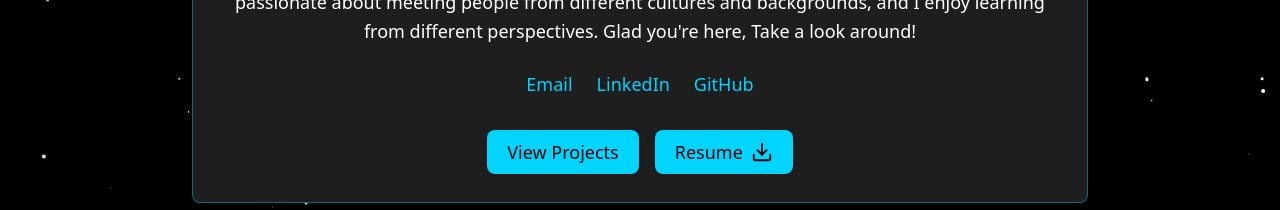
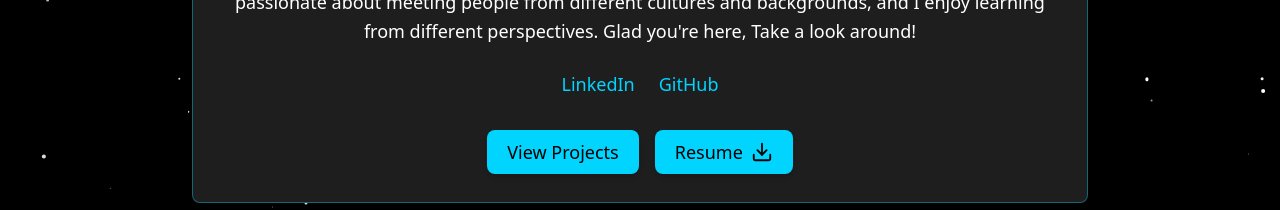
Before and after one commit to tsewrutt/tsewrutt.github.io, a Next.js app in the folder my-project/: page / in a window 1280 px wide. Shown: the part 473-683 px from the top of the page. Built offline with nearby package versions, Linux system fonts and the light colour scheme.

Commit message:
updated version removed gmail on website

```diff
--- a/my-project/src/app/page.tsx
+++ b/my-project/src/app/page.tsx
@@ -48,7 +48,6 @@ const App = () => {
 
           {/* Social Links */}
           <div className="mt-6 flex flex-wrap justify-center gap-4 sm:gap-6 text-sm sm:text-base md:text-lg">
-            <a href="mailto:toushal6@gmail.com" className="text-[var(--accent)] hover:underline">Email</a>
             <a href="https://www.linkedin.com/in/tsewrutt" className="text-[var(--accent)] hover:underline">LinkedIn</a>
             <a href="https://github.com/tsewrutt" className="text-[var(--accent)] hover:underline">GitHub</a>
           </div>
```
